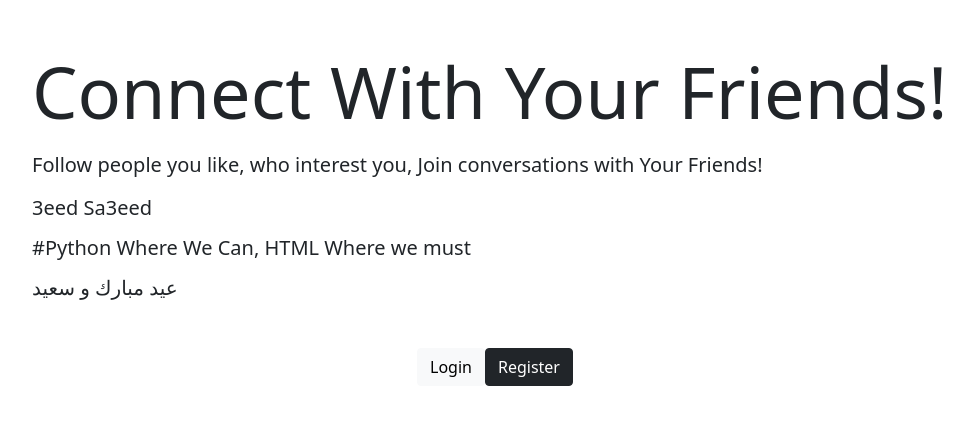
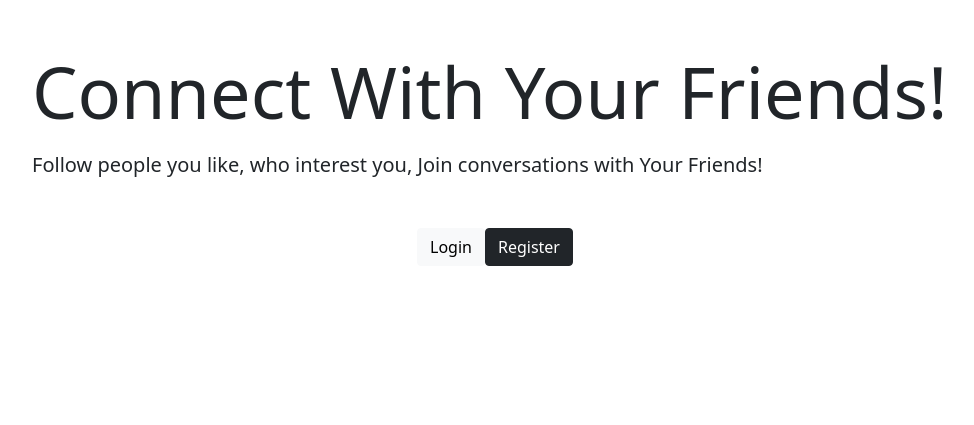
Before and after one commit to iAbdo2008/safecommunity, a Django app: page / in a window 1280 px wide. Shown: the part 56-481 px from the top of the page, without its empty margins (145-1119 px from the left). Run offline with Django 3.2, Linux system fonts and the light colour scheme; some libraries are stand-ins or nearby versions.

Commit message:
Update index.html

```diff
--- a/landing/templates/Landing/index.html
+++ b/landing/templates/Landing/index.html
@@ -2,17 +2,18 @@
 {% load crispy_forms_tags %}
 {% load static %}
 {% block content %}
+<body>
 <div class="container">
 	<div class="row justify-content-center mt-5">
 		<div class="col-md-10 col-sm-12 text-center>
                         <meta name="propeller" content="2ce6d1faf14756df71bf9e96823bf5fb">
 			<script data-ad-client="ca-pub-3433886412715629" async src="https://pagead2.googlesyndication.com/pagead/js/adsbygoogle.js"></script>
-			<a style="background-image: url(media/uploads/profile_pictures/Ramadan.png);"></a>
+
 			<h1 class="display-2">Connect With Your Friends!</h1>
 			<p class="mt-3 lead">Follow people you like, who interest you, Join conversations with Your Friends!</p>
-			<h2 class="mt-3 lead">3eed Sa3eed</h2>
-			<h2 class="mt-3 lead">#Python Where We Can, HTML Where we must</h2>
-			<h2 class="mt-3 lead">عيد مبارك و سعيد</h2>
+
+
+
 			<div class="d-flex justify-content-center mt-5">
 				<a href="{% url 'account_login' %}" class="btn  btn-light mr-2">Login</a>
 				<a href="{% url 'account_signup' %}" class="btn btn-dark">Register</a>
@@ -21,7 +22,6 @@
 	</div>
 </div>
 
-<meta name="exoclick-site-verification" content="a5dcae035799c805d472fe6c0f2054f7">
 			<style>
 .blue-color {
 color:blue;
@@ -41,3 +41,4 @@ color:red;
 </style>
 
 {% endblock content %}
+</body>
```
